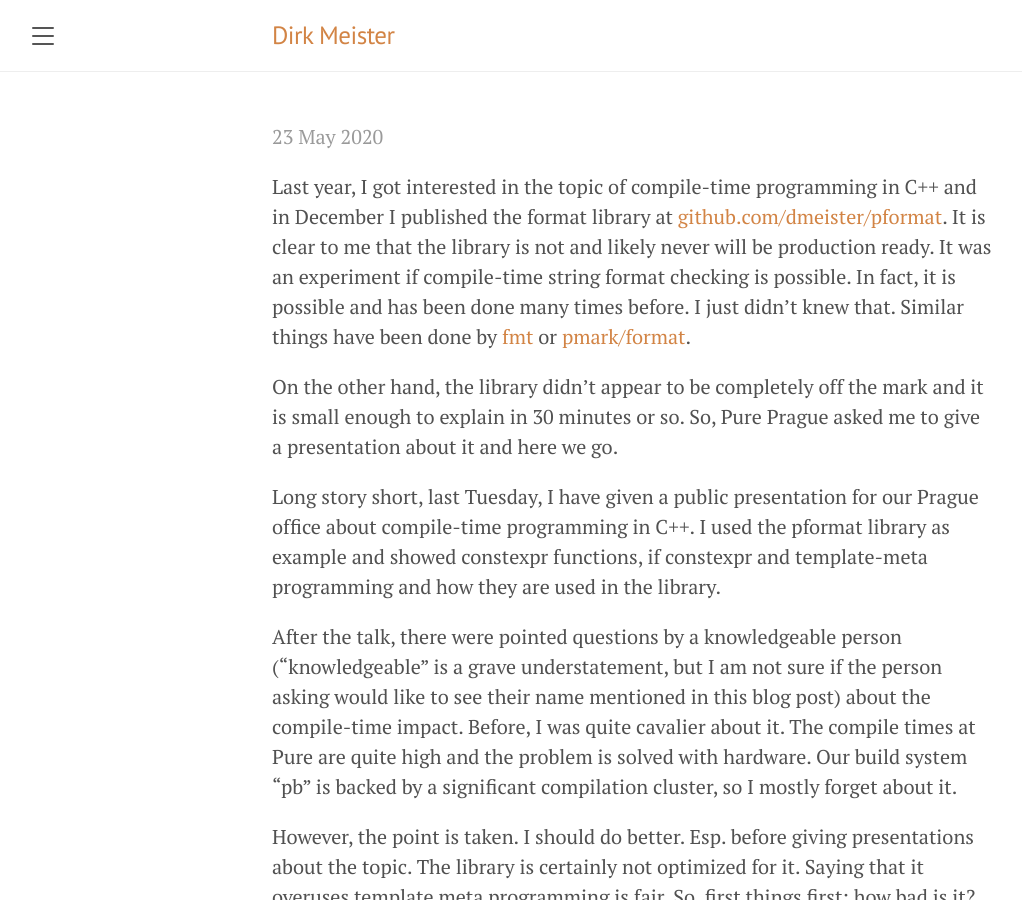
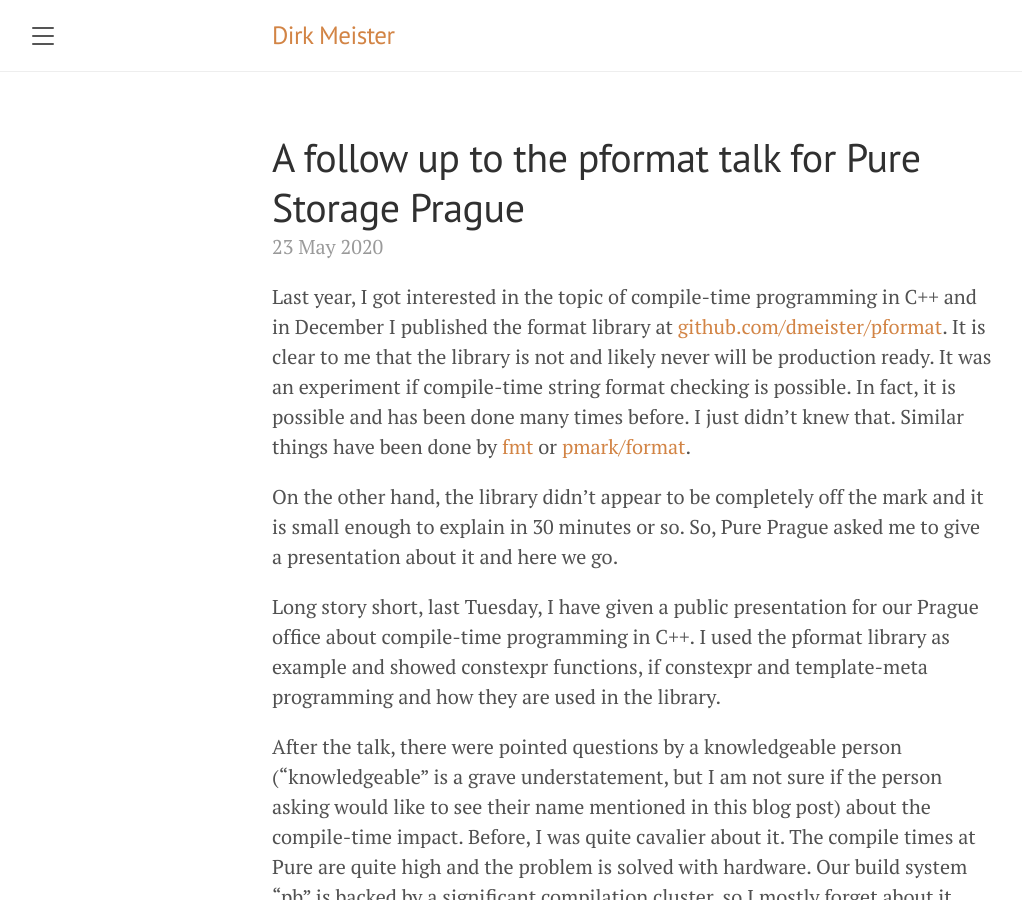
Before and after one commit to dmeister/blog, a Jekyll site: the page built from _posts/2020-05-23-pformat-talk.md, in a window 1280 px wide and 900 px high. Shown: the whole window, without its empty margins (8-1030 px from the left). Built offline with Jekyll 4.4.1, drawn with Linux system fonts in a browser that asks for light colours; our own code applies the rules of GitHub Pages for plain Markdown files.

Commit message:
Trying to fix the title

```diff
--- a/_posts/2020-05-23-pformat-talk.md
+++ b/_posts/2020-05-23-pformat-talk.md
@@ -1,6 +1,6 @@
 ---
 layout: post
-title:  "pformat: Compile-Time Programming in C++" follow up
+title:  A follow up to the pformat talk for Pure Storage Prague
 ---
 
 Last year, I got interested in the topic of compile-time programming in C++ and in December I published the format library at [github.com/dmeister/pformat](https://github.com/dmeister/pformat). It is clear to me that the library is not and likely never will be production ready. It was an experiment if compile-time string format checking is possible. In fact, it is possible and has been done many times before. I just didn’t knew that. Similar things have been done by [fmt](https://www.zverovich.net/2017/11/05/compile-time-format-strings.html) or [pmark/format](https://github.com/mpark/format).
```
